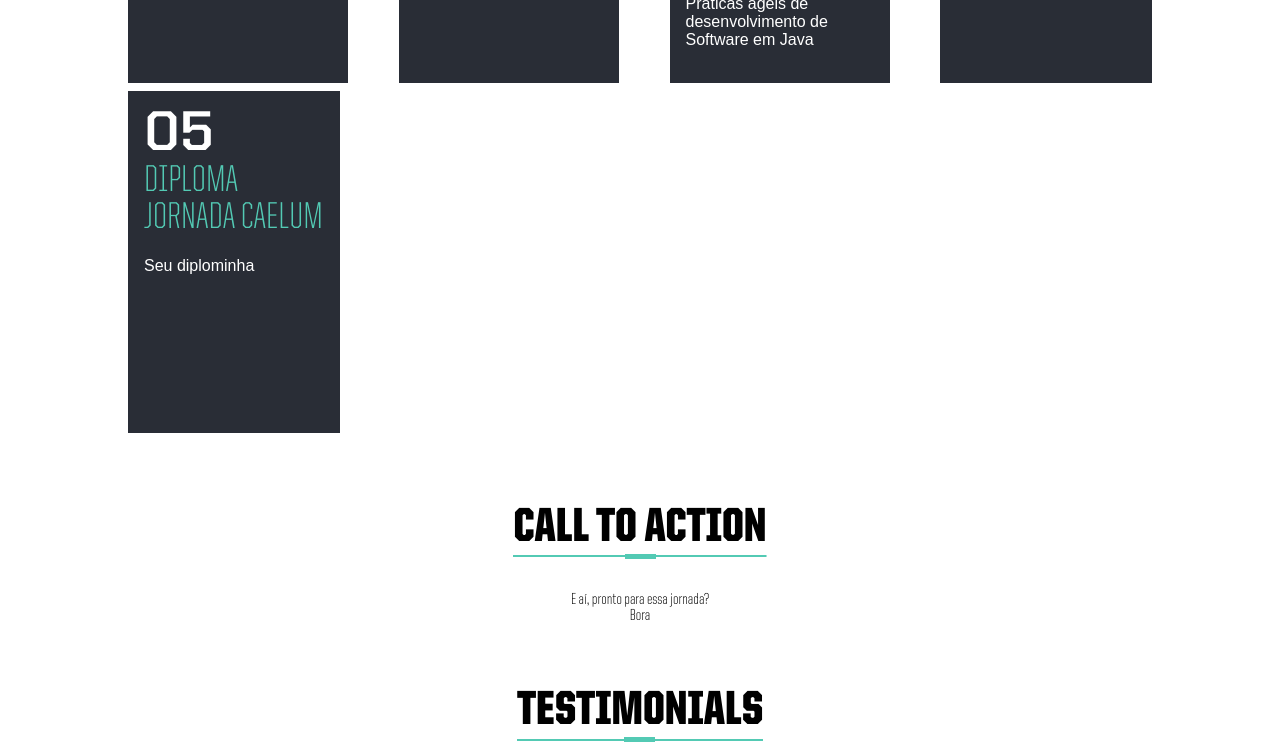
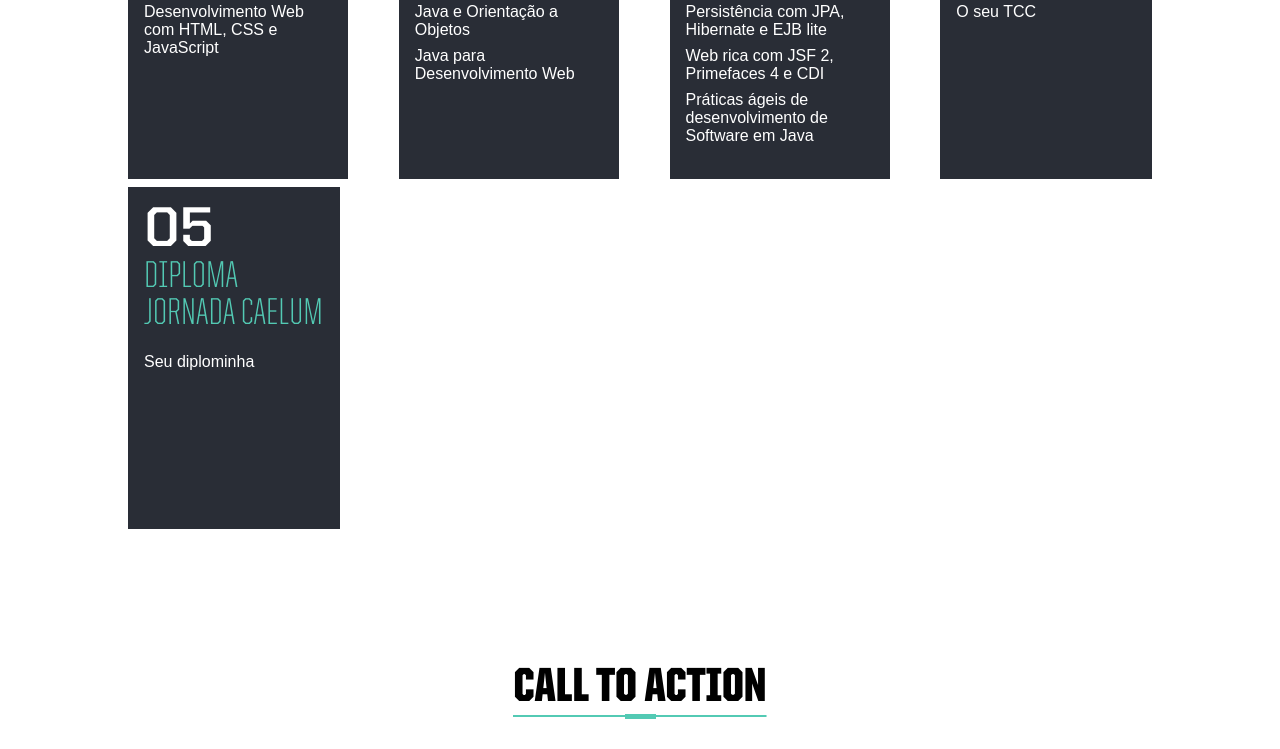
Before and after one commit to artdiniz/jornada, a plain HTML site: page index.html in a window 1280 px wide. Shown: the part 709-1458 px from the top of the page. Drawn offline with Linux system fonts and the light colour scheme.

Commit message:
Container com mais padding

```diff
--- a/styles/main.css
+++ b/styles/main.css
@@ -6,6 +6,6 @@ body {
 
 .container {
 	width: 100%;
-	padding: 2em 10%;
+	padding: 4em 10%;
 	text-align: center;
 }
```
